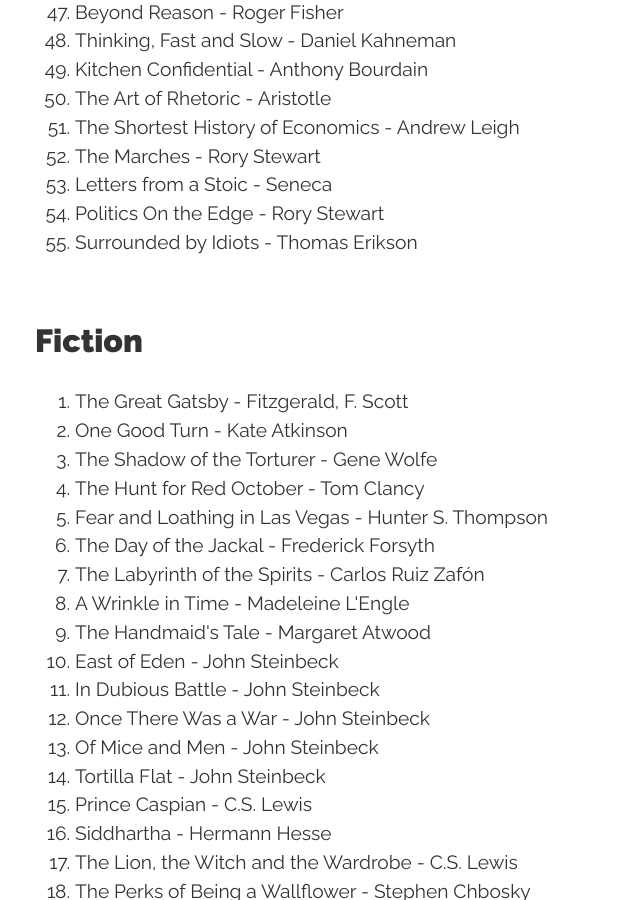
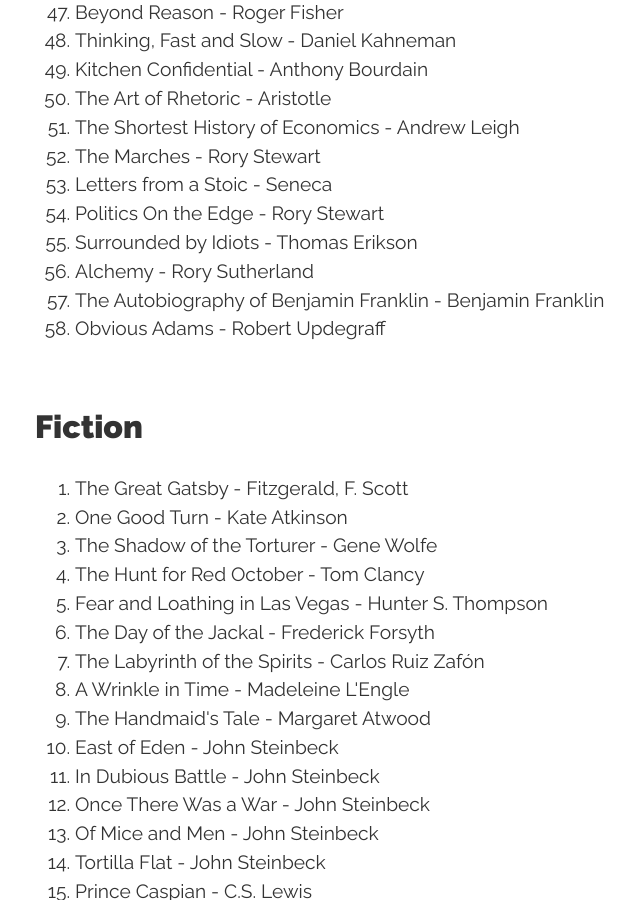
Before and after one commit to conanmercer/conanmercer.github.io, a Jekyll site: the page built from books.html, in a window 1280 px wide and 900 px high, scrolled down 3033 px. Shown: the whole window, without its empty margins (125-765 px from the left). Built offline with Jekyll 4.4.1, drawn with Linux system fonts in a browser that asks for light colours; nearby versions of some CDN libraries; some web fonts are replaced.

Commit message:
add, new books

```diff
--- a/books.html
+++ b/books.html
@@ -118,6 +118,9 @@ title: Books
   <li>Letters from a Stoic - Seneca</li>
   <li>Politics On the Edge - Rory Stewart</li>
   <li>Surrounded by Idiots - Thomas Erikson</li>
+  <li>Alchemy - Rory Sutherland</li>
+  <li>The Autobiography of Benjamin Franklin - Benjamin Franklin</li>
+  <li>Obvious Adams - Robert Updegraff</li>
 </ol>
 
 <h2>Fiction</h2>
```
